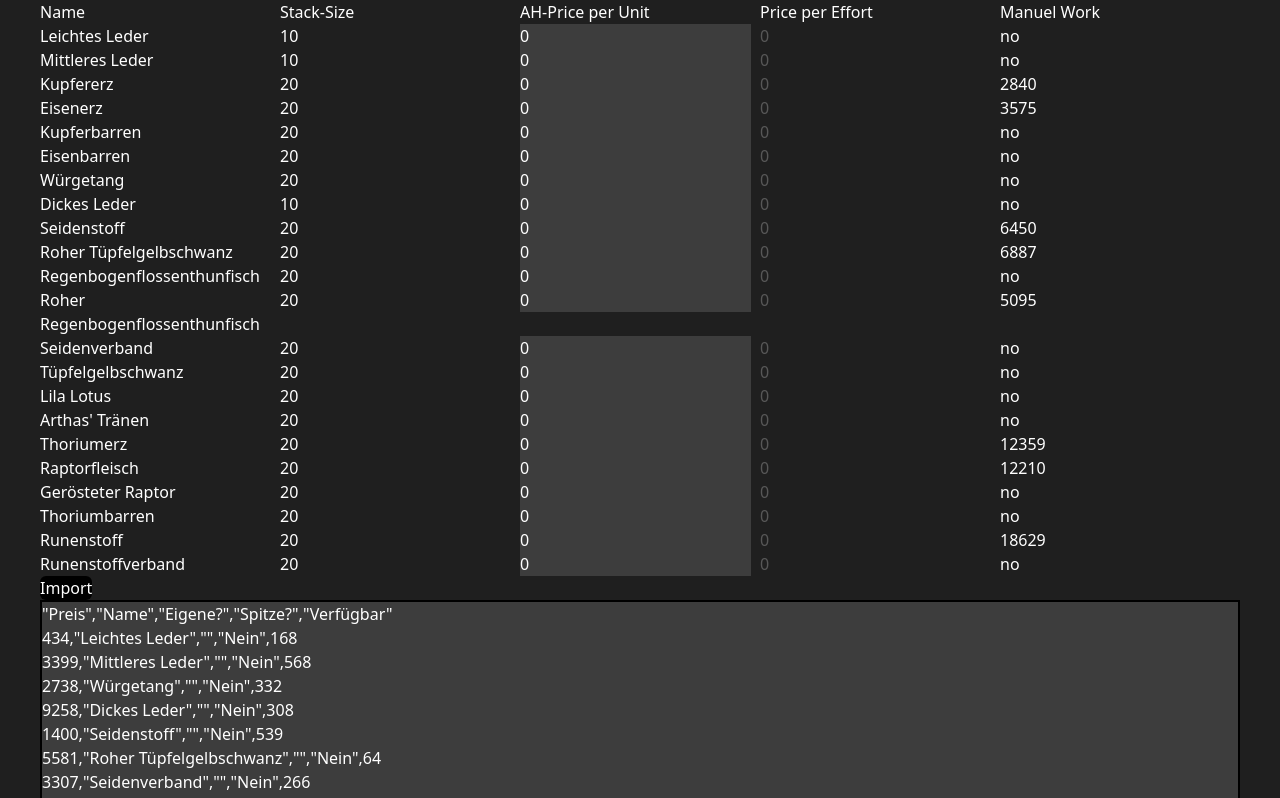
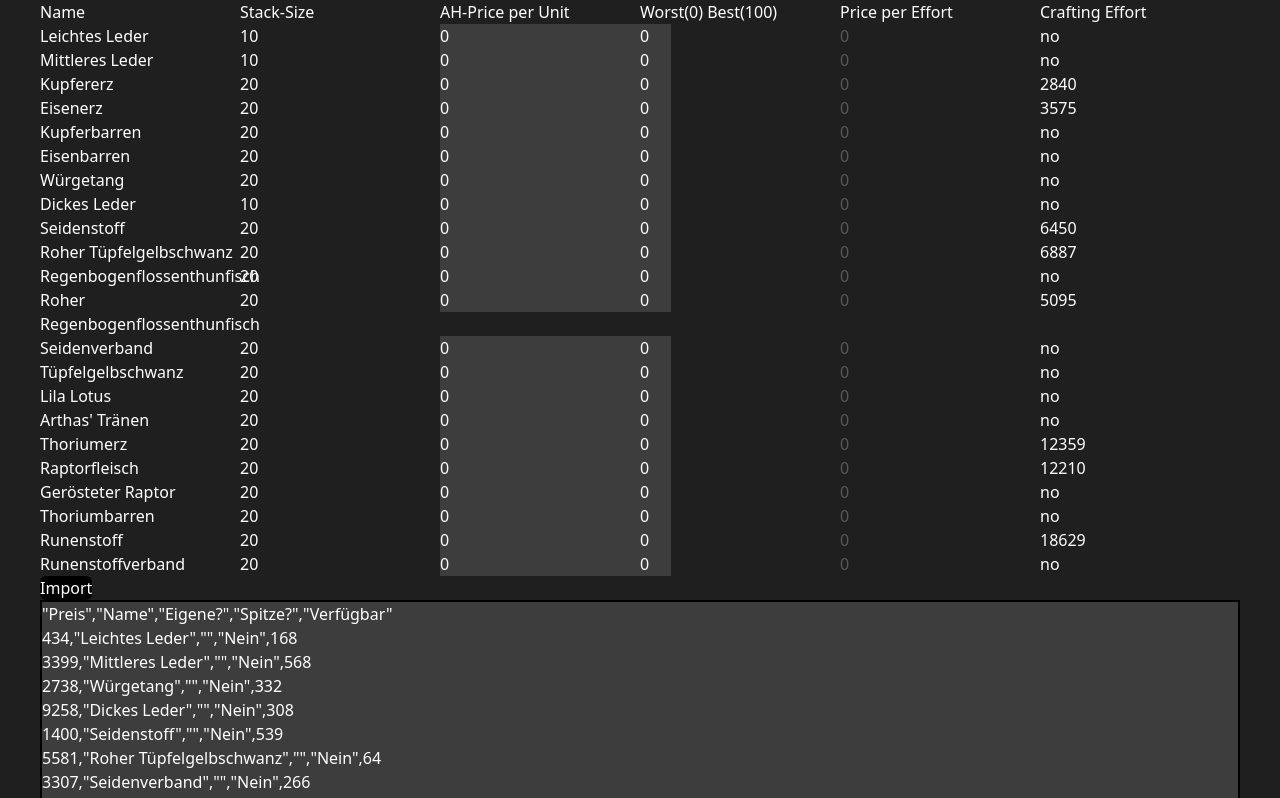
Before and after one commit to albertlast/WBCalc, a Vue app: page / in a window 1280 px wide. Shown: the top 798 px of the page. Built offline with nearby package versions, Linux system fonts and the light colour scheme; the HTML template or start-up script is replaced by a standard one.

Commit message:
calc colmun

```diff
--- a/src/components/CalcView.vue
+++ b/src/components/CalcView.vue
@@ -1,4 +1,9 @@
 <script setup lang="ts">
+interface MinMax {
+  min: number
+  max: number
+}
+
 import { ref } from 'vue'
 import { itemsList } from '@/composables/itemList'
 
@@ -62,23 +67,55 @@ function formatSearchList(lang: string): string {
 
   return text
 }
+
+function minMaxValue(): MinMax {
+  let min = -1
+  let max = -1
+
+  Object.keys(items.value).forEach((key) => {
+    const item = items.value[key]
+    if (item.price > 0) {
+      const totalPrice = (item.price * item.stackSize) / item.amount
+      if (min > totalPrice || (min === -1 && totalPrice > 0)) min = totalPrice
+      if (max < totalPrice || (max === -1 && totalPrice > 0)) max = totalPrice
+    }
+  })
+
+  return { min, max }
+}
+
+function colorProzent(value: number): number {
+  if (value < 1) return 0
+  const { min, max } = minMaxValue()
+  value = value - min
+  const distance = max - min
+  return parseInt((1 - value / distance) * 100)
+}
 </script>
 
 <template>
   <div class="mx-10">
-    <div class="grid grid-cols-5">
+    <div class="grid grid-cols-6">
       <div class="text-white">Name</div>
       <div class="text-white">Stack-Size</div>
       <div class="text-white">AH-Price per Unit</div>
+      <div class="text-white">Worst(0) Best(100)</div>
       <div class="text-white">Price per Effort</div>
-      <div class="text-white">Manuel Work</div>
+      <div class="text-white">Crafting Effort</div>
       <template v-for="(item, index) in items" :key="index">
         <div class="text-white">{{ item.gerName }}</div>
         <div class="text-white">{{ item.stackSize }}</div>
         <div class="">
           <input v-model="item.price" type="number" class="text-white bg-[#3D3D3D]" />
         </div>
-        <div class="text-white" :class="[item.price > 0 ? '' : 'opacity-25']">
+        <div class="text-white">
+          {{
+            colorProzent((item.price * item.stackSize) / item.amount) < 0
+              ? 0
+              : colorProzent((item.price * item.stackSize) / item.amount)
+          }}
+        </div>
+        <div class="text-white" :class="[item.price > 0 ? 'opacity-50' : 'opacity-25']">
           {{ formatNumber((item.price * item.stackSize) / item.amount) }}
         </div>
         <div class="text-white">{{ item.furtherWork ?? 'no' }}</div>
```
